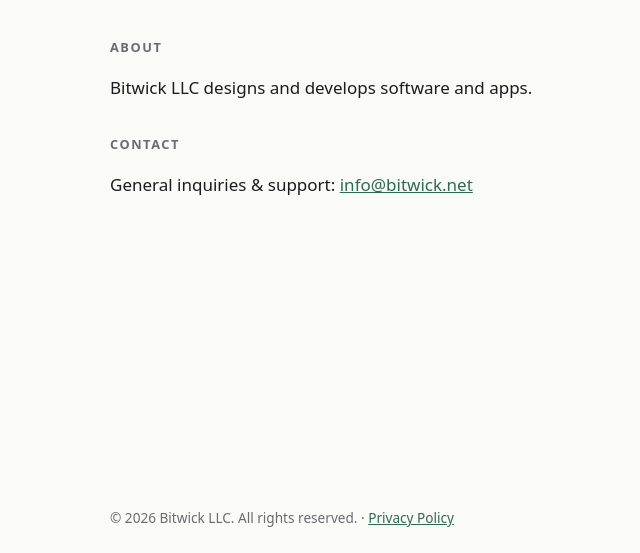
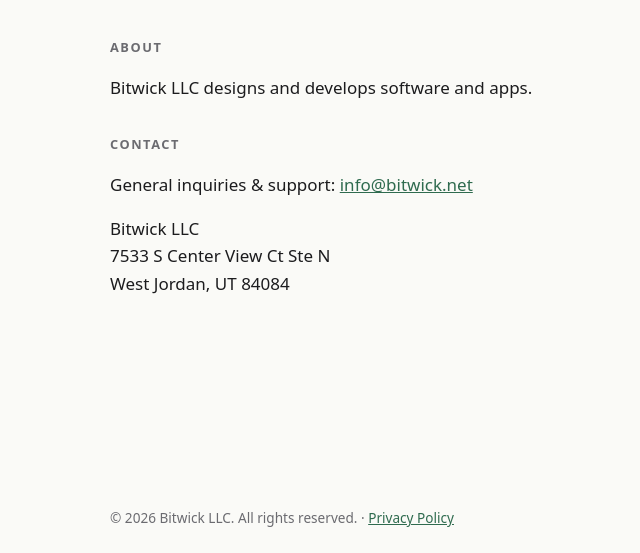
Before and after one commit to bitwick-dev/bitwick-dev.github.io, a plain HTML site: page index.html in a window 1280 px wide. Shown: the part 247-800 px from the top of the page, without its empty margins (234-874 px from the left). Drawn offline with Linux system fonts and the light colour scheme.

Commit message:
Add business address to contact section
Co-Authored-By: Claude Opus 5.5 <noreply@anthropic.com>

```diff
--- a/index.html
+++ b/index.html
@@ -36,6 +36,11 @@
     <p>
       General inquiries &amp; support: <a href="mailto:info@bitwick.net">info@bitwick.net</a>
     </p>
+    <address style="font-style: normal">
+      Bitwick LLC<br>
+      7533 S Center View Ct Ste N<br>
+      West Jordan, UT 84084
+    </address>
   </main>
   <footer>
     &copy; <span id="y">2026</span> Bitwick LLC. All rights reserved. ·
```
